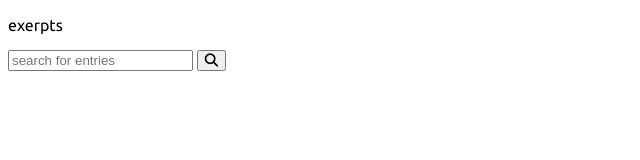
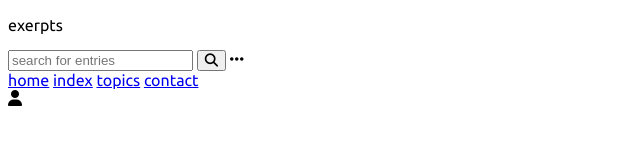
Before and after one commit to DevArrowsmith/blog, a plain HTML site: page index.html in a window 1280 px wide. Shown: the whole page, without its empty margins (0-640 px from the left). Drawn offline with Linux system fonts and the light colour scheme.

Commit message:
Create header in index.html.

```diff
--- a/index.html
+++ b/index.html
@@ -17,6 +17,14 @@
         <button type="submit" class="searchButton">
             <i class="fa fa-search"></i>
         </button>
+        <i class="fa fa-ellipsis-h" aria-hidden="true"></i>
+        <nav>
+            <a href="index.html">home</a>
+            <a href="about.html">index</a>
+            <a href="projects.html">topics</a>
+            <a href="contact.html">contact</a>
+        </nav>
+        <i class="fa fa-user" aria-hidden="true"></i>
     </header>
 </body>
 </html>
```
